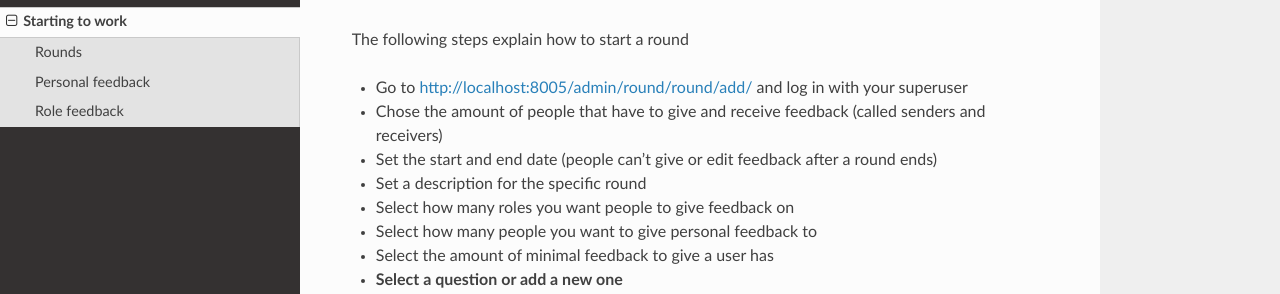
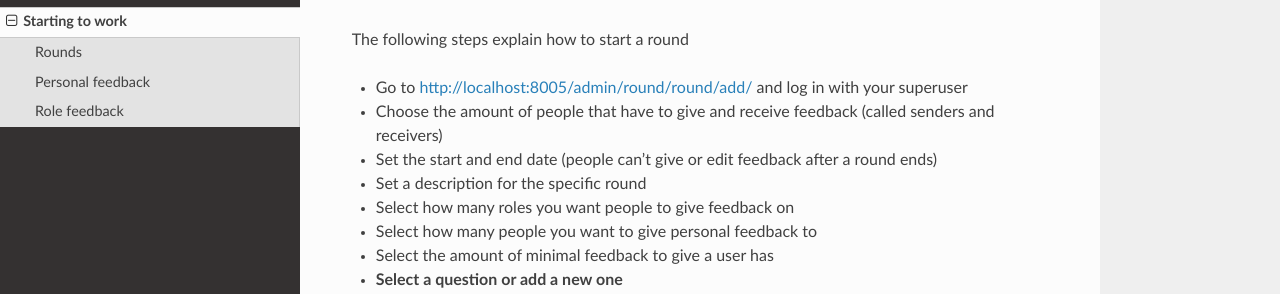
Before and after one commit to wearespindle/flindt, a Sphinx documentation site: the page built from backend/docs/sphinx/source/starting/starting.rst, in a window 1280 px wide and 1386 px high. Shown: the part 188-482 px from the top of the window. Built offline with Sphinx 7.4.7 and the Read the Docs theme 2.0.0, drawn with Linux system fonts in a browser that asks for light colours; the version number could not be read and is left out.

Commit message:
Update starting.rst

```diff
--- a/backend/docs/sphinx/source/starting/starting.rst
+++ b/backend/docs/sphinx/source/starting/starting.rst
@@ -11,7 +11,7 @@ Rounds
 The following steps explain how to start a round
 
 * Go to http://localhost:8005/admin/round/round/add/ and log in with your superuser
-* Chose the amount of people that have to give and receive feedback (called senders and receivers)
+* Choose the amount of people that have to give and receive feedback (called senders and receivers)
 * Set the start and end date (people can't give or edit feedback after a round ends)
 * Set a description for the specific round
 * Select how many roles you want people to give feedback on
```
